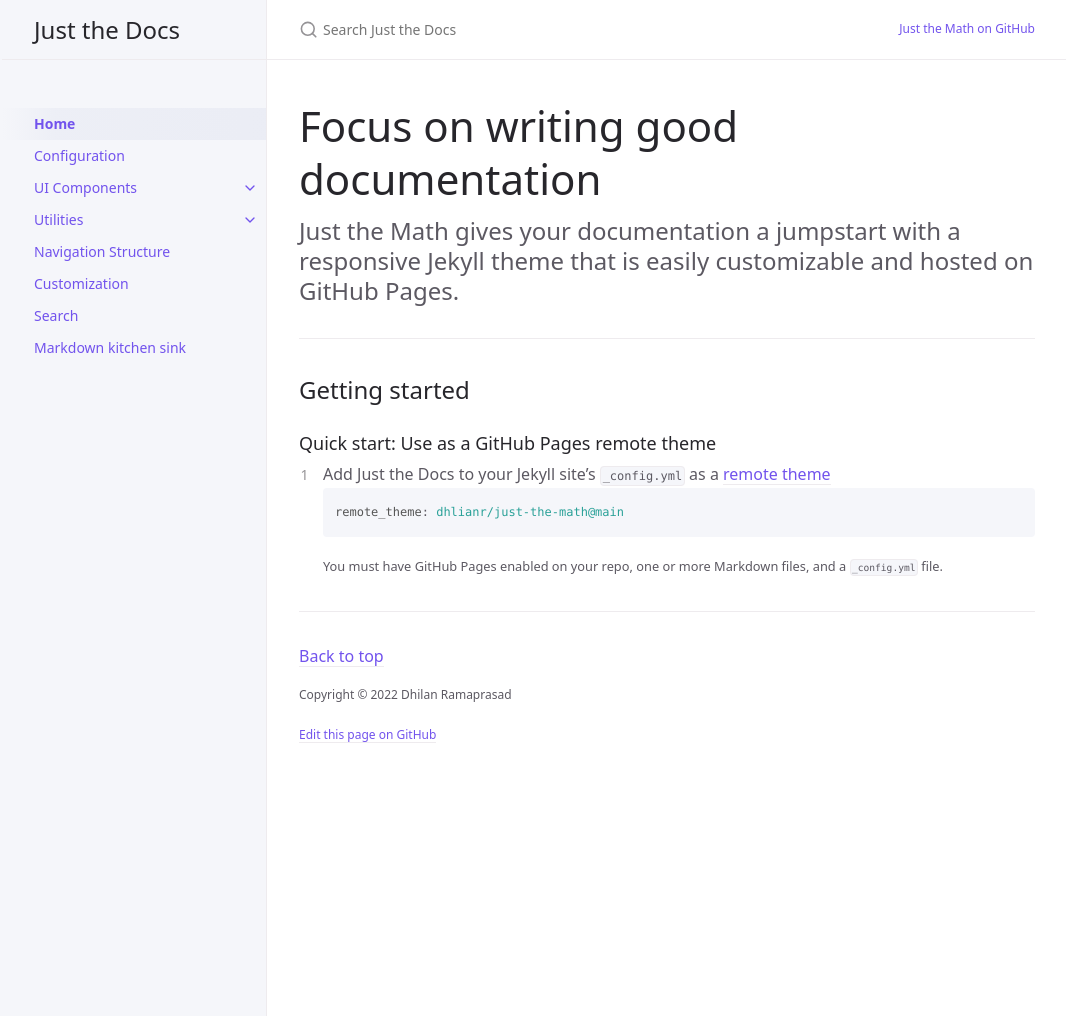
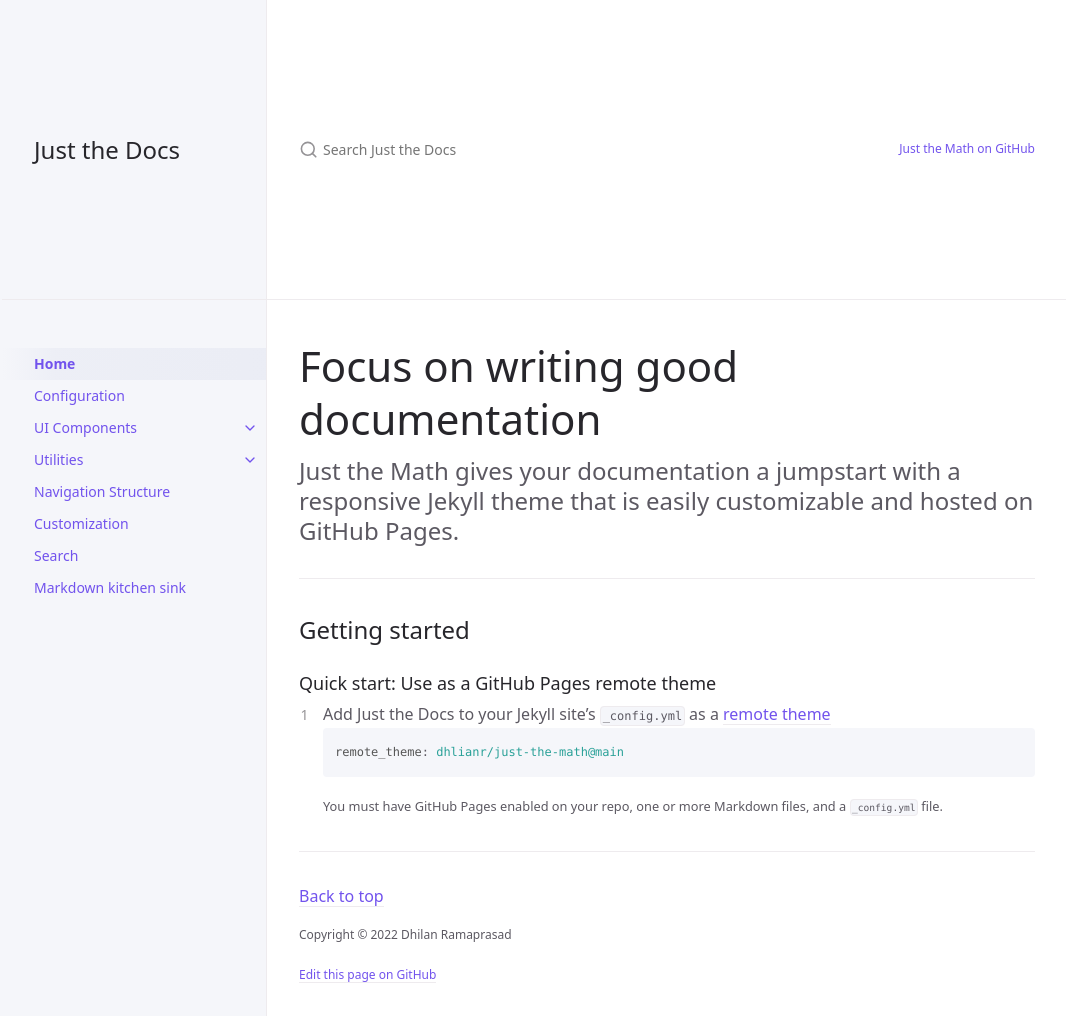
Before and after one commit to dhilanr/just-the-math, a Jekyll site: the page built from index.md, in a window 1280 px wide and 1016 px high. Shown: the whole window, without its empty margins (105-1171 px from the left). Built offline with Jekyll 4.4.1, drawn with Linux system fonts in a browser that asks for light colours.

Commit message:
header adjustments

```diff
--- a/_sass/layout.scss
+++ b/_sass/layout.scss
@@ -131,9 +131,9 @@
     width: 100%;
     height: 100%;
     background-image: url($logo);
-    // background-repeat: no-repeat;
-    // background-position: left center;
-    // background-size: contain;
+    background-repeat: no-repeat;
+    background-position: left center;
+    background-size: contain;
   }
 }
 
--- a/_sass/support/_variables.scss
+++ b/_sass/support/_variables.scss
@@ -136,7 +136,7 @@ $nav-list-item-height: $sp-6 !default;
 $nav-list-item-height-sm: $sp-8 !default;
 $nav-list-expander-right: true;
 $content-width: 800px !default;
-$header-height: 60px !default;
+$header-height: 300px !default;
 $search-results-width: $content-width - $nav-width !default;
 $transition-duration: 400ms;
 
```
